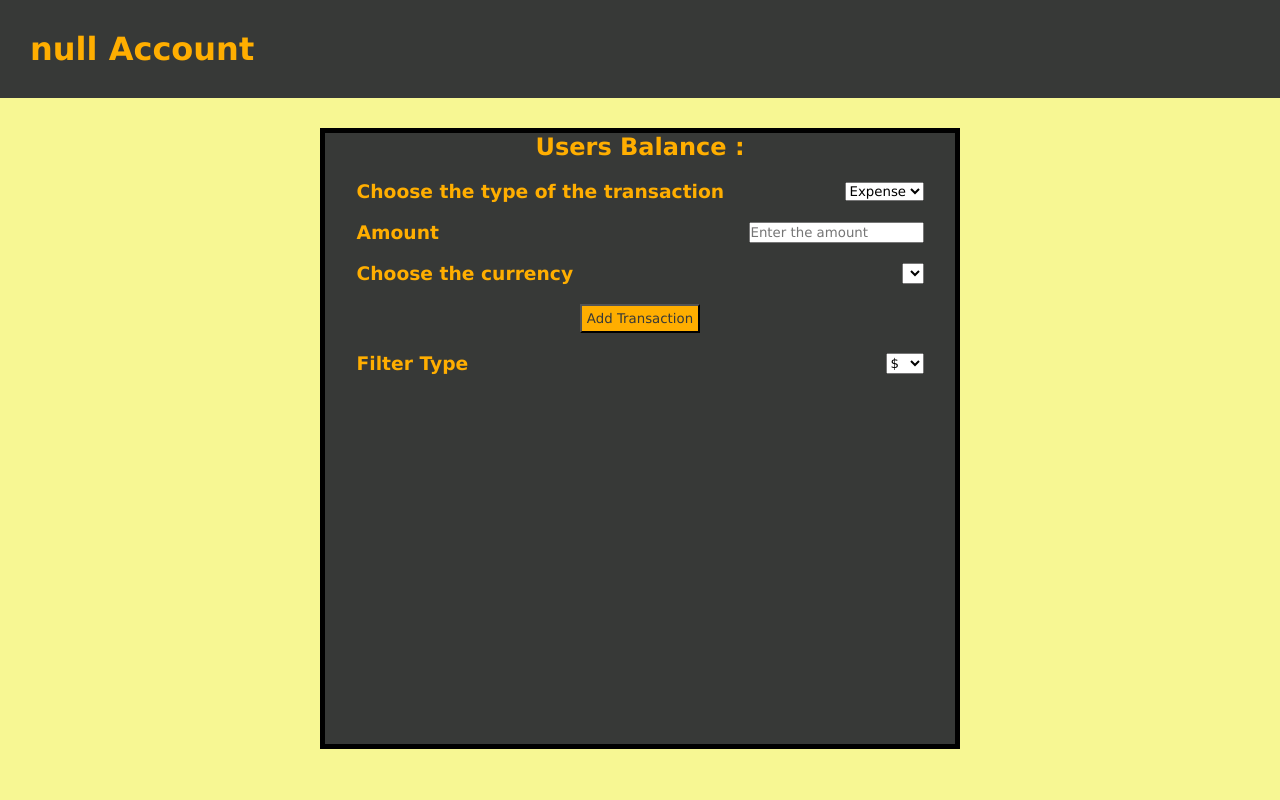
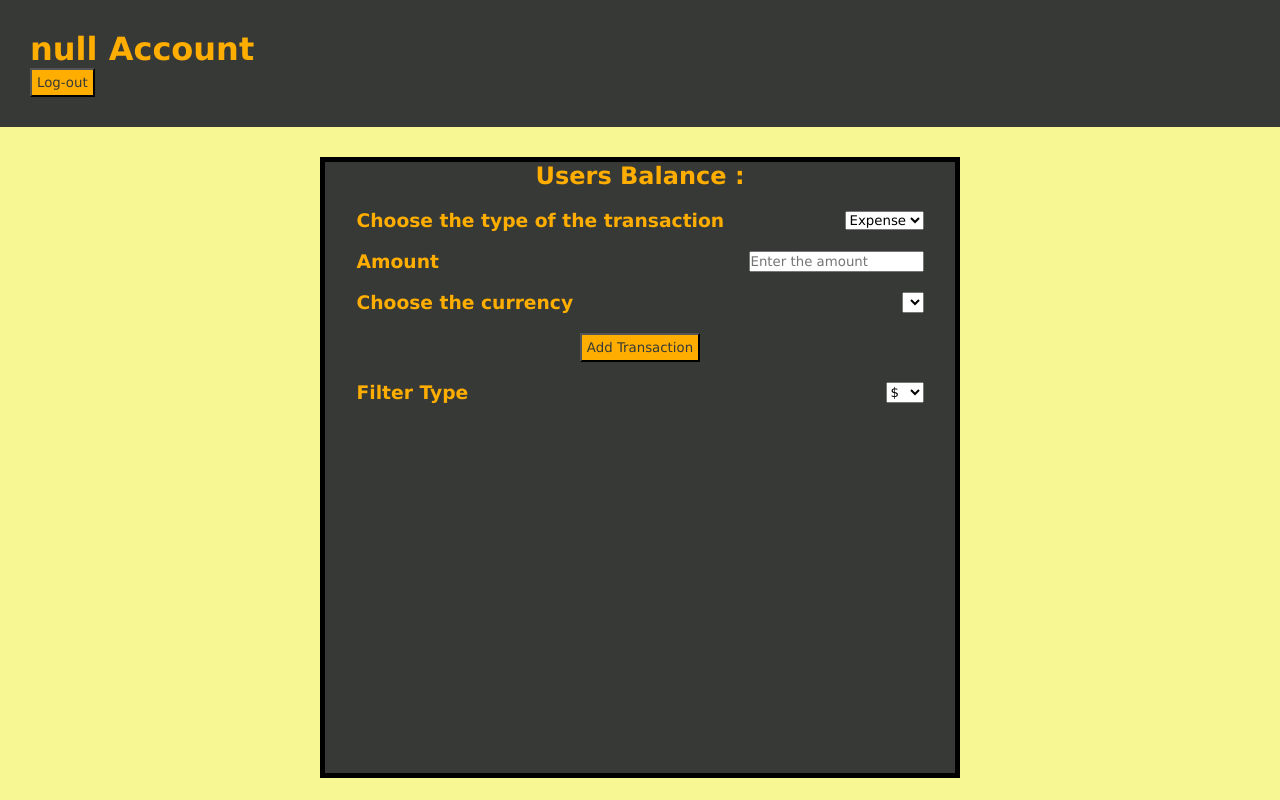
Before and after one commit to AshrafSharafCS/Expense-Tracker, a plain HTML site: page pages/transaction.html in a window 1280 px wide. Drawn offline with Linux system fonts and the light colour scheme; no server answers.

Commit message:
Adding the logout function

```diff
--- a/pages/transaction.html
+++ b/pages/transaction.html
@@ -11,6 +11,7 @@
 <body>
   <header>
     <h1 id="displayuser"></h1>
+    <button class="btns" onclick="logout()" >Log-out</button>
   </header>
 
   <div class="flex center">
@@ -18,6 +19,7 @@
       <div>
         <h2>Users Balance :</h2>
         <h2 id="users-amount"></h2>
+
       </div>
       <div class="child flex ">
        <div> <h3>Choose the type of the transaction</h3></div>
--- a/scripts/main.js
+++ b/scripts/main.js
@@ -85,6 +85,10 @@ function deletetrans() {
   }
 }
 
+function logout(){
+  window.location.href = "../index.html";
+  localStorage.setItem("loggedUser",null);
+}
 // fetching the api to get the currencies.
 function CallCurrency() {
   result = fetch("https://rich-erin-angler-hem.cyclic.app/students/available", {
```
